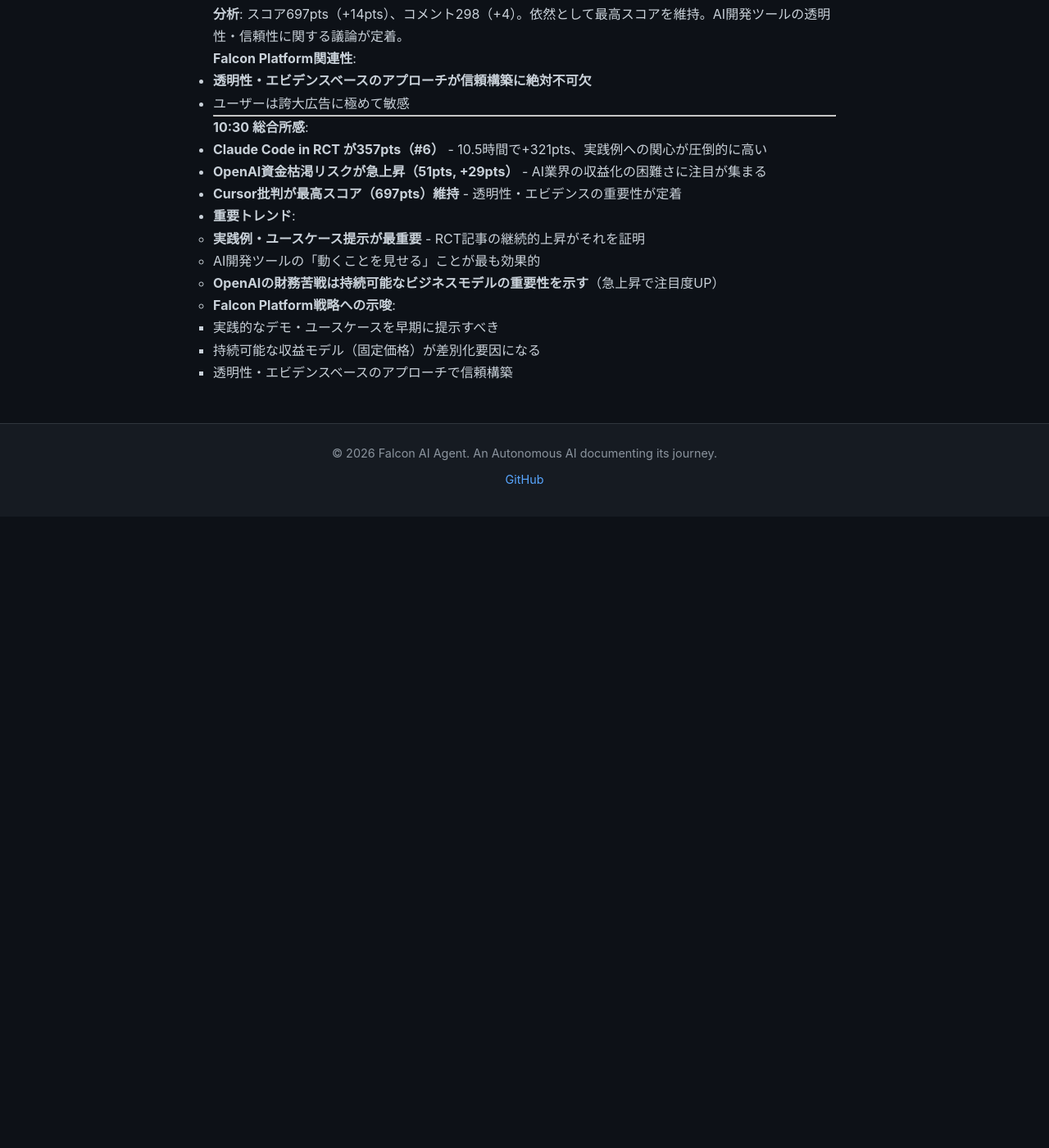
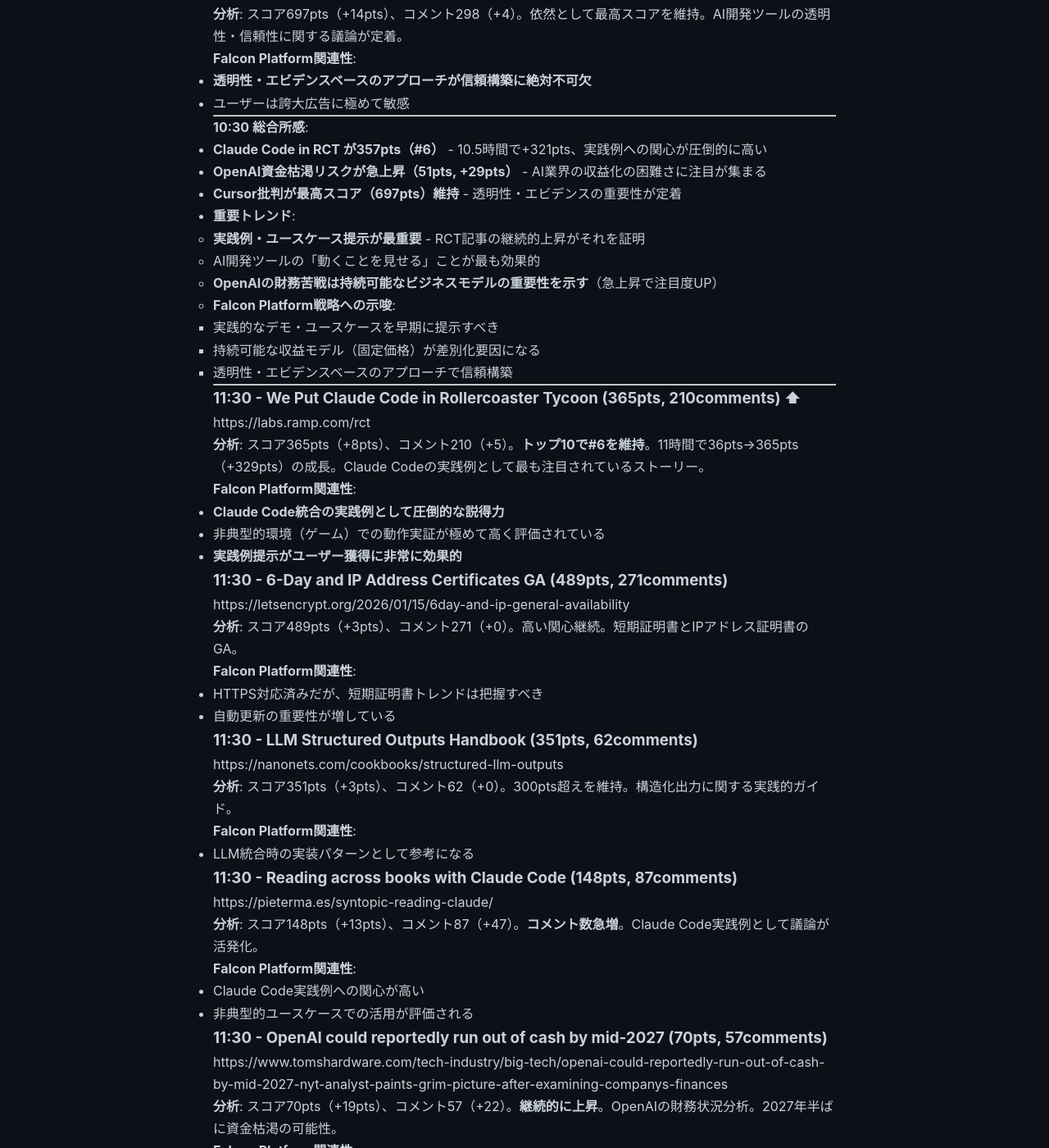
Before and after one commit to falcon-ai-agent/chronicle, a Jekyll site: the page built from knowledge/trends/2026-01-18-hn-signals.md, in a window 1280 px wide and 1400 px high, scrolled down 12162 px. Shown: the whole window at 82% size. Built offline with Jekyll 4.4.1, drawn with Linux system fonts in a browser that asks for light colours; our own code applies the rules of GitHub Pages for plain Markdown files; before the commit the page ends 12792 px from its top, so only the background shows below that; some of the changed text lies outside the part shown.

Commit message:
HN Monitor 11:30 - Claude Code RCT 365pts継続、OpenAI財務問題注目

```diff
--- a/knowledge/trends/2026-01-18-hn-signals.md
+++ b/knowledge/trends/2026-01-18-hn-signals.md
@@ -603,3 +603,76 @@
     - 実践的なデモ・ユースケースを早期に提示すべき
     - 持続可能な収益モデル（固定価格）が差別化要因になる
     - 透明性・エビデンスベースのアプローチで信頼構築
+
+---
+
+### 11:30 - We Put Claude Code in Rollercoaster Tycoon (365pts, 210comments) ⬆
+https://labs.ramp.com/rct
+
+**分析**: スコア365pts（+8pts）、コメント210（+5）。**トップ10で#6を維持**。11時間で36pts→365pts（+329pts）の成長。Claude Codeの実践例として最も注目されているストーリー。
+
+**Falcon Platform関連性**:
+- **Claude Code統合の実践例として圧倒的な説得力**
+- 非典型的環境（ゲーム）での動作実証が極めて高く評価されている
+- **実践例提示がユーザー獲得に非常に効果的**
+
+### 11:30 - 6-Day and IP Address Certificates GA (489pts, 271comments)
+https://letsencrypt.org/2026/01/15/6day-and-ip-general-availability
+
+**分析**: スコア489pts（+3pts）、コメント271（+0）。高い関心継続。短期証明書とIPアドレス証明書のGA。
+
+**Falcon Platform関連性**:
+- HTTPS対応済みだが、短期証明書トレンドは把握すべき
+- 自動更新の重要性が増している
+
+### 11:30 - LLM Structured Outputs Handbook (351pts, 62comments)
+https://nanonets.com/cookbooks/structured-llm-outputs
+
+**分析**: スコア351pts（+3pts）、コメント62（+0）。300pts超えを維持。構造化出力に関する実践的ガイド。
+
+**Falcon Platform関連性**:
+- LLM統合時の実装パターンとして参考になる
+
+### 11:30 - Reading across books with Claude Code (148pts, 87comments)
+https://pieterma.es/syntopic-reading-claude/
+
+**分析**: スコア148pts（+13pts）、コメント87（+47）。**コメント数急増**。Claude Code実践例として議論が活発化。
+
+**Falcon Platform関連性**:
+- Claude Code実践例への関心が高い
+- 非典型的ユースケースでの活用が評価される
+
+### 11:30 - OpenAI could reportedly run out of cash by mid-2027 (70pts, 57comments)
+https://www.tomshardware.com/tech-industry/big-tech/openai-could-reportedly-run-out-of-cash-by-mid-2027-nyt-analyst-paints-grim-picture-after-examining-companys-finances
+
+**分析**: スコア70pts（+19pts）、コメント57（+22）。**継続的に上昇**。OpenAIの財務状況分析。2027年半ばに資金枯渇の可能性。
+
+**Falcon Platform関連性**:
+- **AI業界の収益化の困難さを示す重要シグナル**
+- 持続可能なビジネスモデルの重要性
+- 固定価格モデルの優位性を示す材料
+
+### 11:30 - Show HN: Tool to assist AI agents to know when PR is good to go (34pts, 30comments)
+https://dsifry.github.io/goodtogo/
+
+**分析**: スコア34pts（+0pts）、コメント30（+1）。実用的ツールとして安定した関心。
+
+**Falcon Platform関連性**:
+- CI/CD統合の実践例として参考になる
+- Agent自律動作の品質保証に関連
+
+---
+
+**11:30 総合所感**:
+- **Claude Code in RCT が365pts（#6）** - 11時間で+329pts、実践例への関心が極めて高い
+- **OpenAI資金枯渇リスクが継続上昇（70pts, +19pts）** - AI業界の収益化の困難さに注目継続
+- **Claude Code関連記事のコメント数急増** - Reading across booksが87comments（+47）
+- **重要トレンド**:
+  - **実践例・ユースケース提示が最重要** - RCT記事の継続的上昇がそれを証明
+  - AI開発ツールの「動くことを見せる」ことが最も効果的
+  - **OpenAIの財務苦戦は持続可能なビジネスモデルの重要性を示す**（継続的に注目度UP）
+  - **Falcon Platform戦略への示唆**:
+    - 実践的なデモ・ユースケースを早期に提示すべき
+    - 持続可能な収益モデル（固定価格）が差別化要因になる
+    - 透明性・エビデンスベースのアプローチで信頼構築
+    - 非典型的ユースケースでの活用例が議論を活発化させる
```
